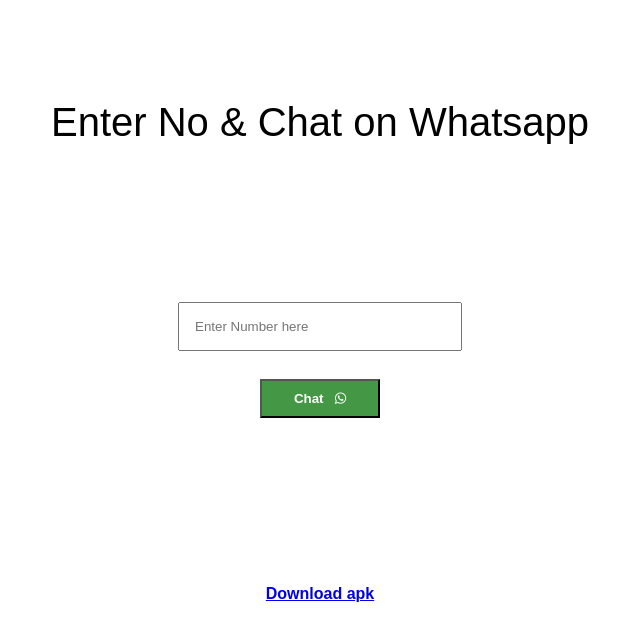
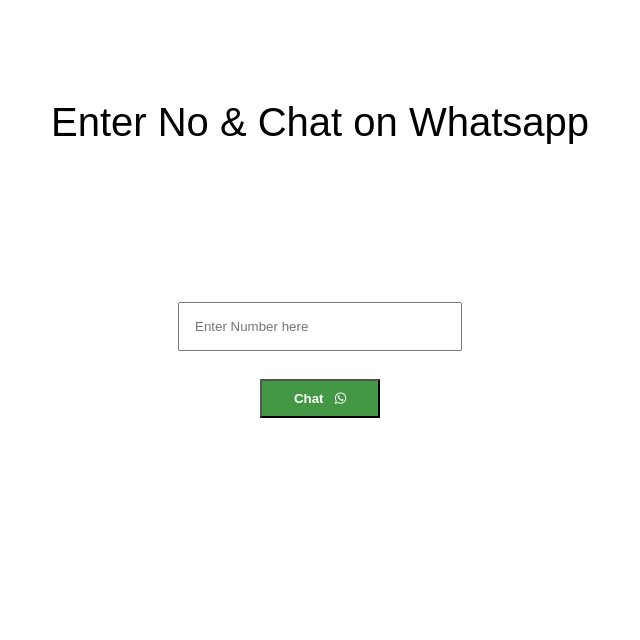
Before and after one commit to pavandeore/wa, a plain HTML site: page index.html in a window 1280 px wide. Shown: the whole page, without its empty margins (320-960 px from the left). Drawn offline with Linux system fonts and the light colour scheme.

Commit message:
Update index.html

```diff
--- a/index.html
+++ b/index.html
@@ -55,7 +55,7 @@
       <input type="text" maxlength="10" id="no" placeholder="Enter Number here" /><br />
       <button id="btn">Chat &nbsp;&nbsp;<i class="fa fa-whatsapp"></i></button>
     </div>
-    <footer><a download href="./app-debug.apk">Download apk</a></footer>
+<!--     <footer><a download href="./app-debug.apk">Download apk</a></footer> -->
 
     <script src="./app.js"></script>
   </body>
```
